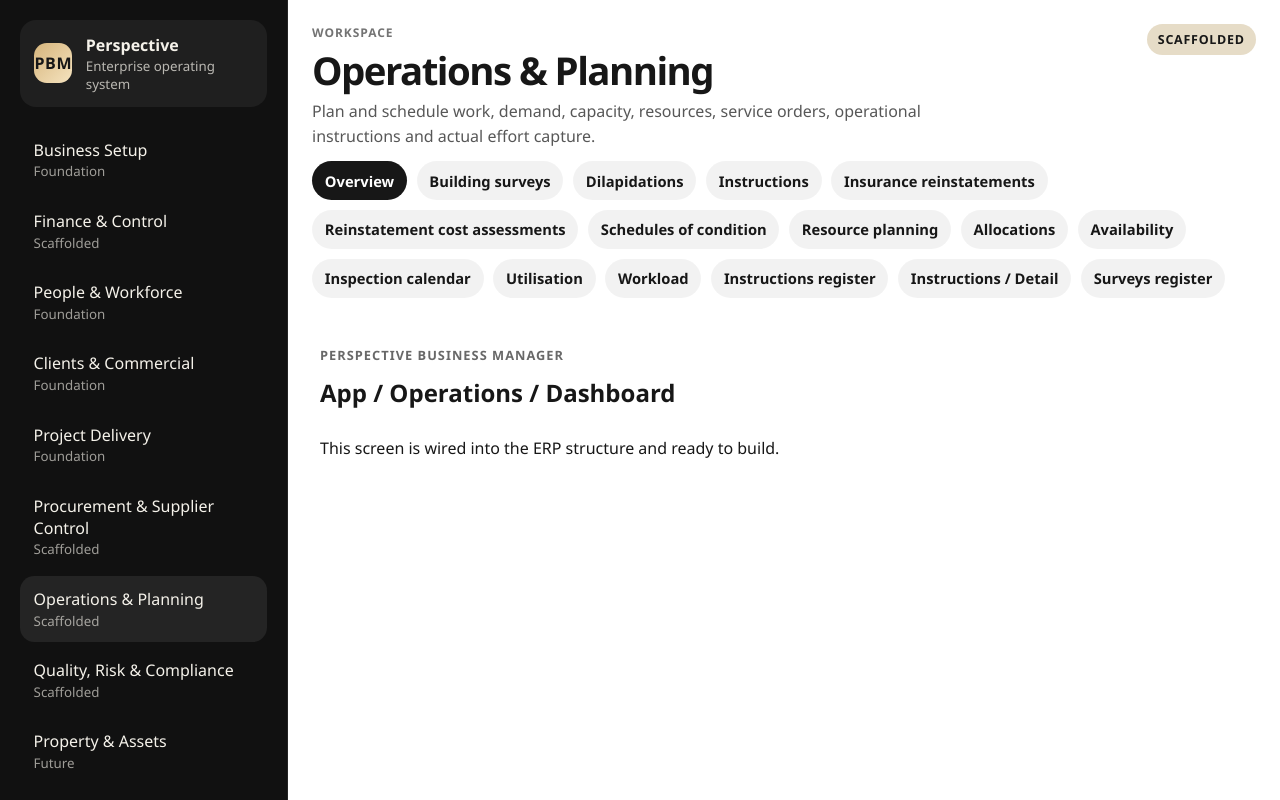
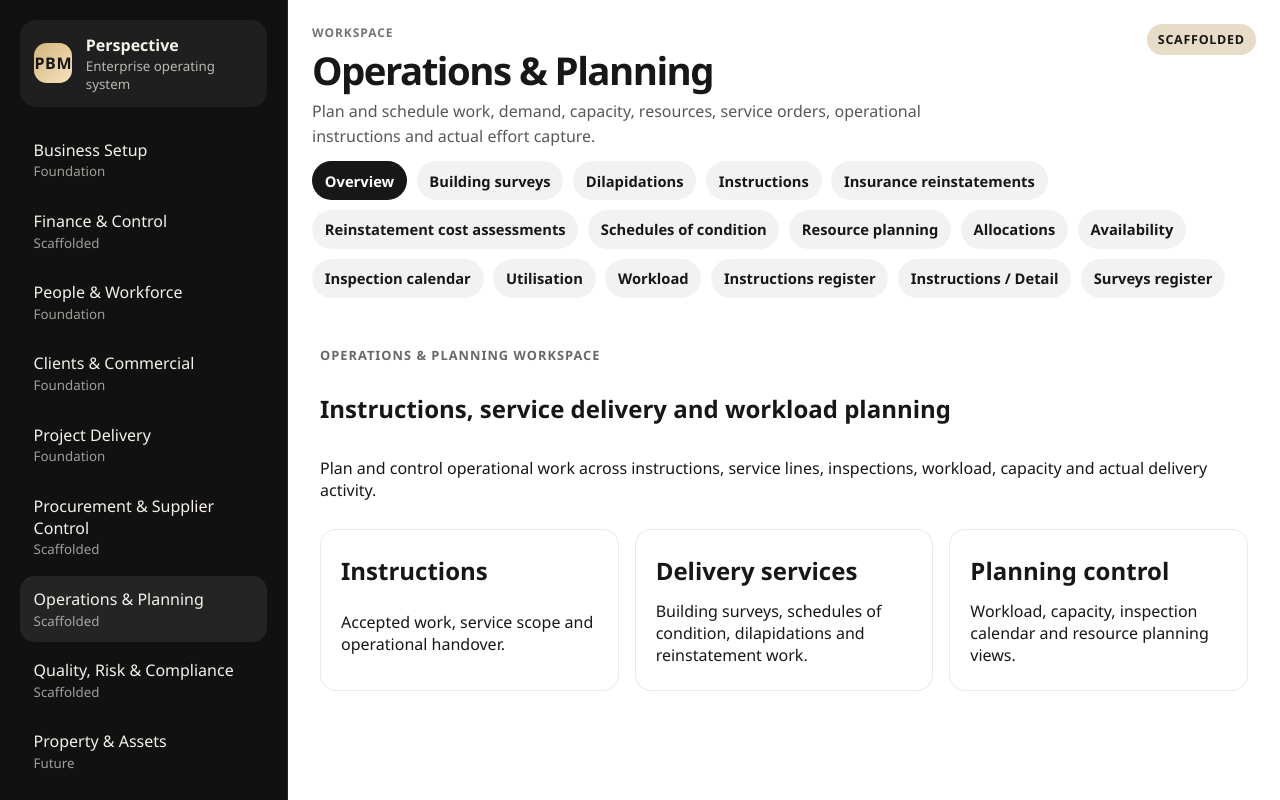
Before and after one commit to 8140spitt/perspective_business_manager, a SvelteKit app: page /app/operations/dashboard in a window 1280 px wide. Built offline with nearby package versions, Linux system fonts and the light colour scheme.

Commit message:
ui: align operations dashboard wording

```diff
--- a/src/routes/app/operations/dashboard/+page.svelte
+++ b/src/routes/app/operations/dashboard/+page.svelte
@@ -1,17 +1,35 @@
 <svelte:head>
-	<title>App / Operations / Dashboard | Perspective Business Manager</title>
+	<title>Operations & Planning | Perspective Business Manager</title>
 </svelte:head>
 
 <section class="page">
-	<p class="eyebrow">Perspective Business Manager</p>
-	<h1>App / Operations / Dashboard</h1>
-	<p>This screen is wired into the ERP structure and ready to build.</p>
+	<p class="eyebrow">Operations & Planning workspace</p>
+	<h1>Instructions, service delivery and workload planning</h1>
+	<p>
+		Plan and control operational work across instructions, service lines, inspections, workload,
+		capacity and actual delivery activity.
+	</p>
+
+	<section class="cards" aria-label="Operations and planning activity areas">
+		<article>
+			<h2>Instructions</h2>
+			<p>Accepted work, service scope and operational handover.</p>
+		</article>
+		<article>
+			<h2>Delivery services</h2>
+			<p>Building surveys, schedules of condition, dilapidations and reinstatement work.</p>
+		</article>
+		<article>
+			<h2>Planning control</h2>
+			<p>Workload, capacity, inspection calendar and resource planning views.</p>
+		</article>
+	</section>
 </section>
 
 <style>
 	.page {
 		display: grid;
-		gap: 0.75rem;
+		gap: 1.5rem;
 		padding: 2rem;
 	}
 
@@ -24,7 +42,24 @@
 		opacity: 0.65;
 	}
 
-	h1 {
-		margin: 0;
+	h1,
+	h2,
+	p {
+		margin-block: 0.25rem;
+	}
+
+	.cards {
+		display: grid;
+		grid-template-columns: repeat(auto-fit, minmax(14rem, 1fr));
+		gap: 1rem;
+	}
+
+	article {
+		display: grid;
+		gap: 0.35rem;
+		border: 1px solid rgba(0, 0, 0, 0.08);
+		border-radius: 1rem;
+		padding: 1.25rem;
+		background: white;
 	}
 </style>
```
